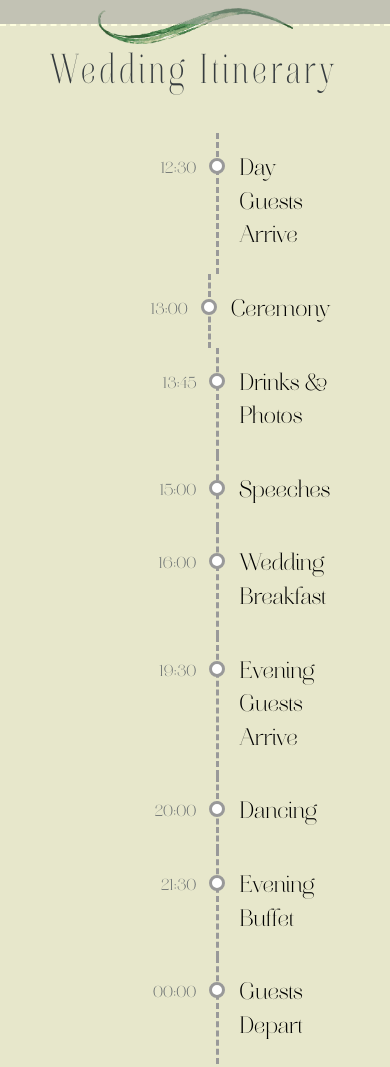
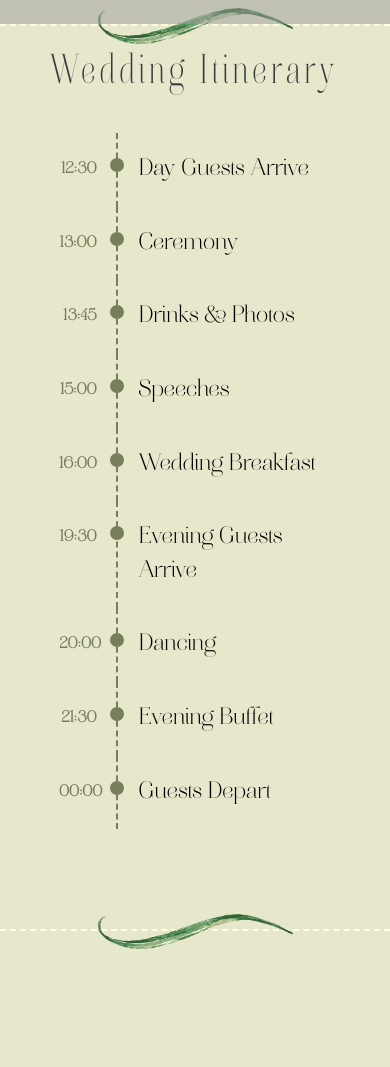
Before and after one commit to dunknicoll/dawnandduncan, a plain HTML site: page index.html in a window 390 px wide. Shown: the part 820-1887 px from the top of the page. Drawn offline with Linux system fonts and the light colour scheme; grey boxes are pictures that could not be loaded.

Commit message:
timeline tweaks

```diff
--- a/styles/timeline.css
+++ b/styles/timeline.css
@@ -35,27 +35,48 @@ ul.timeline li p:nth-child(1) {
     position: relative;
     /* font-size: 14px; */
     line-height: 2;
-    color:  #62686b;
+    color:  rgb(119, 126, 92);;
     width: 44%;
     text-align: right;
+    font-weight: bolder;
 }
 
 ul.timeline li p:nth-child(1):after {
     content: '';
     position: absolute;
     top: 25px;
-    right: -9px;
+    right: -8px;
     display: block;
-    width: 10px;
-    height: 10px;
-    border: 3px solid #999;
+    width: 8px;
+    height: 8px;
+    border: 3px solid rgb(119, 126, 92);
     border-radius: 50%;
-    background: #fff;
+    background: rgb(119, 126, 92);
 }
 
 ul.timeline li p:nth-child(2) {
     flex: 1;
     font-size: 24px;
-    border-left: 3px dashed #999;
+    border-left: 2px dashed rgb(119, 126, 92);
     width: 56%;
 }
+
+@media only screen and (max-width: 632px)  {
+    ul.timeline li p:nth-child(1) {
+        width: 12%;
+    }
+
+    ul.timeline li p:nth-child(2) {
+        width: 88%;
+    }
+}
+
+@media only screen and (min-width: 633px) and (max-width: 875px)  {
+    ul.timeline li p:nth-child(1) {
+        width: 40%;
+    }
+
+    ul.timeline li p:nth-child(2) {
+        width: 60%;
+    }
+}
```
